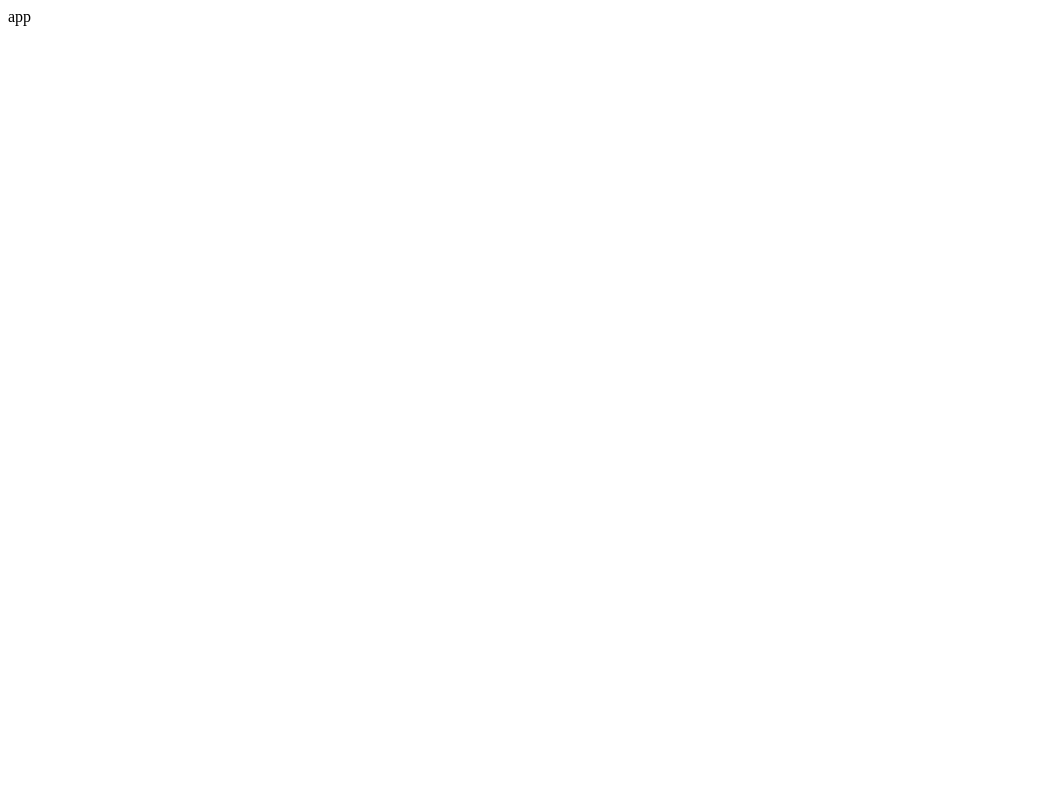
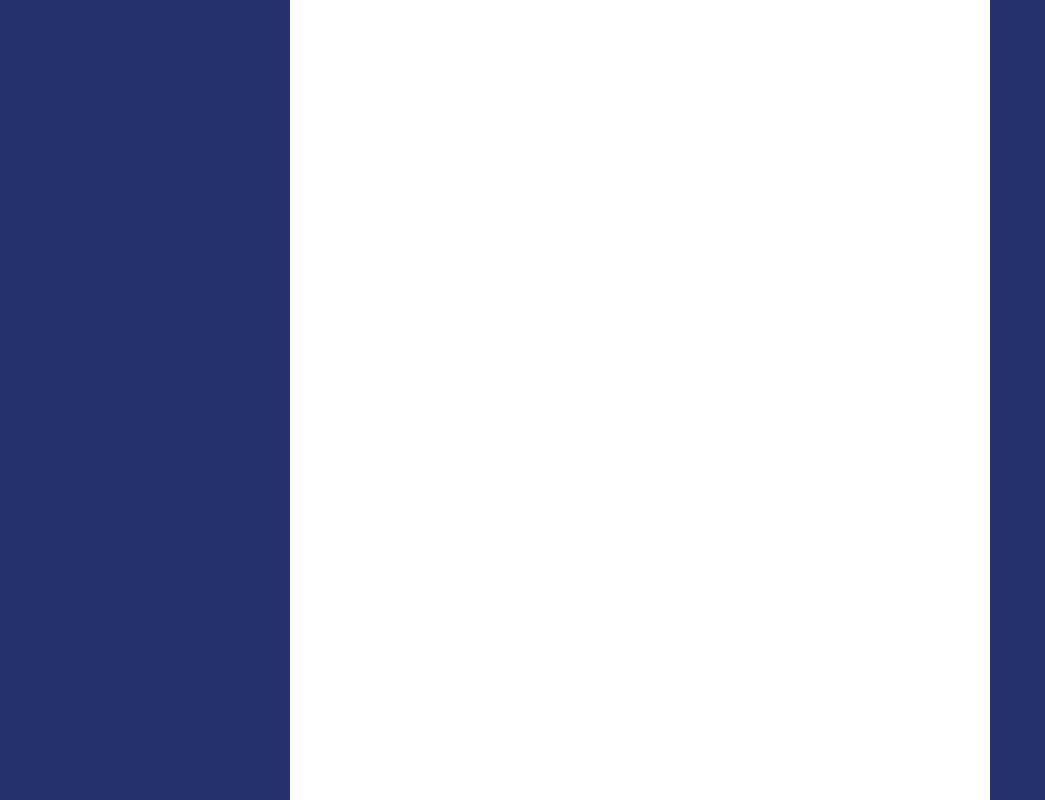
Before and after one commit to cktjdgus45/dwitter-app, a React (Create React App) app: page / in a window 1280 px wide. Shown: the whole page, without its empty margins (0-1045 px from the left). Built offline with nearby package versions, Linux system fonts and the light colour scheme.

Commit message:
set up css style

```diff
--- a/src/App.tsx
+++ b/src/App.tsx
@@ -1,10 +1,43 @@
 import React from 'react';
+import styled from 'styled-components';
+
+const Wrapper = styled.div`
+  display:flex;
+  justify-content: center;
+  width: 100vw;
+  height: 100vh;
+  background-color: ${props => props.theme.color.blue};
+`
+
+const Container = styled.div`
+  /* have to modify width later */
+  width: 700px;
+  height: 100%;
+  background-color: ${props => props.theme.color.white};
+
+/* &::-webkit-scrollbar {
+  width: 10px;
+}
+
+&::-webkit-scrollbar-track {
+  background: ${props => props.theme.color.bluesky};
+}
+
+&::-webkit-scrollbar-thumb {
+  background: ${props => props.theme.color.bluesky};
+} */
+/* have to scroll to tweets section */
+`
 
 const App = () => {
   return (
-    <>
-      app
-    </>
+    <Wrapper>
+      <Container>
+        <></>
+        <></>
+        <></>
+      </Container>
+    </Wrapper>
   )
 }
 
--- a/src/index.js
+++ b/src/index.js
@@ -1,10 +1,63 @@
 import React from 'react';
 import ReactDOM from 'react-dom/client';
+import { createGlobalStyle, ThemeProvider } from 'styled-components';
 import App from './App.tsx';
+import { theme } from './theme.ts';
+
+const GlobalStyle = createGlobalStyle`
+@import url(//spoqa.github.io/spoqa-han-sans/css/SpoqaHanSansNeo.css);
+html, body, div, span, applet, object, iframe,
+h1, h2, h3, h4, h5, h6, p, blockquote, pre,
+a, abbr, acronym, address, big, cite, code,
+del, dfn, em, img, ins, kbd, q, s, samp,
+small, strike, strong, sub, sup, tt, var,
+b, u, i, center,
+dl, dt, dd, ol, ul, li,
+fieldset, form, label, legend,
+table, caption, tbody, tfoot, thead, tr, th, td,
+article, aside, canvas, details, embed,
+figure, figcaption, footer, header, hgroup,
+menu, nav, output, ruby, section, summary,
+time, mark, audio, video {
+	margin: 0;
+	padding: 0;
+	border: 0;
+	font-size: 100%;
+	font: inherit;
+	vertical-align: baseline;
+}
+/* HTML5 display-role reset for older browsers */
+article, aside, details, figcaption, figure,
+footer, header, hgroup, menu, nav, section {
+	display: block;
+}
+* { font-family: 'Spoqa Han Sans Neo', 'sans-serif'; }
+body {
+	line-height: 1;
+}
+ol, ul {
+	list-style: none;
+}
+blockquote, q {
+	quotes: none;
+}
+blockquote:before, blockquote:after,
+q:before, q:after {
+	content: '';
+	content: none;
+}
+table {
+	border-collapse: collapse;
+	border-spacing: 0;
+}
+`
 
 const root = ReactDOM.createRoot(document.getElementById('root'));
 root.render(
   <React.StrictMode>
-    <App />
+    <GlobalStyle />
+    <ThemeProvider theme={theme}>
+      <App />
+    </ThemeProvider>
   </React.StrictMode>
 );
--- /dev/null
+++ b/src/theme.ts
@@ -0,0 +1,17 @@
+import { DefaultTheme } from 'styled-components';
+
+export const theme: DefaultTheme = {
+    fontSize: {
+        big: '48px',
+        middle: '24px',
+        small: '16px',
+        verySmall: '8px',
+    },
+    color: {
+        blue: '#25316D',
+        bluesky: '#47B5FF',
+        grey: '#D8D8D8',
+        black: '#000000',
+        white: '#fff',
+    }
+}
```
Also changed, not shown: src/styled.d.ts (added, +19 -0 lines).
